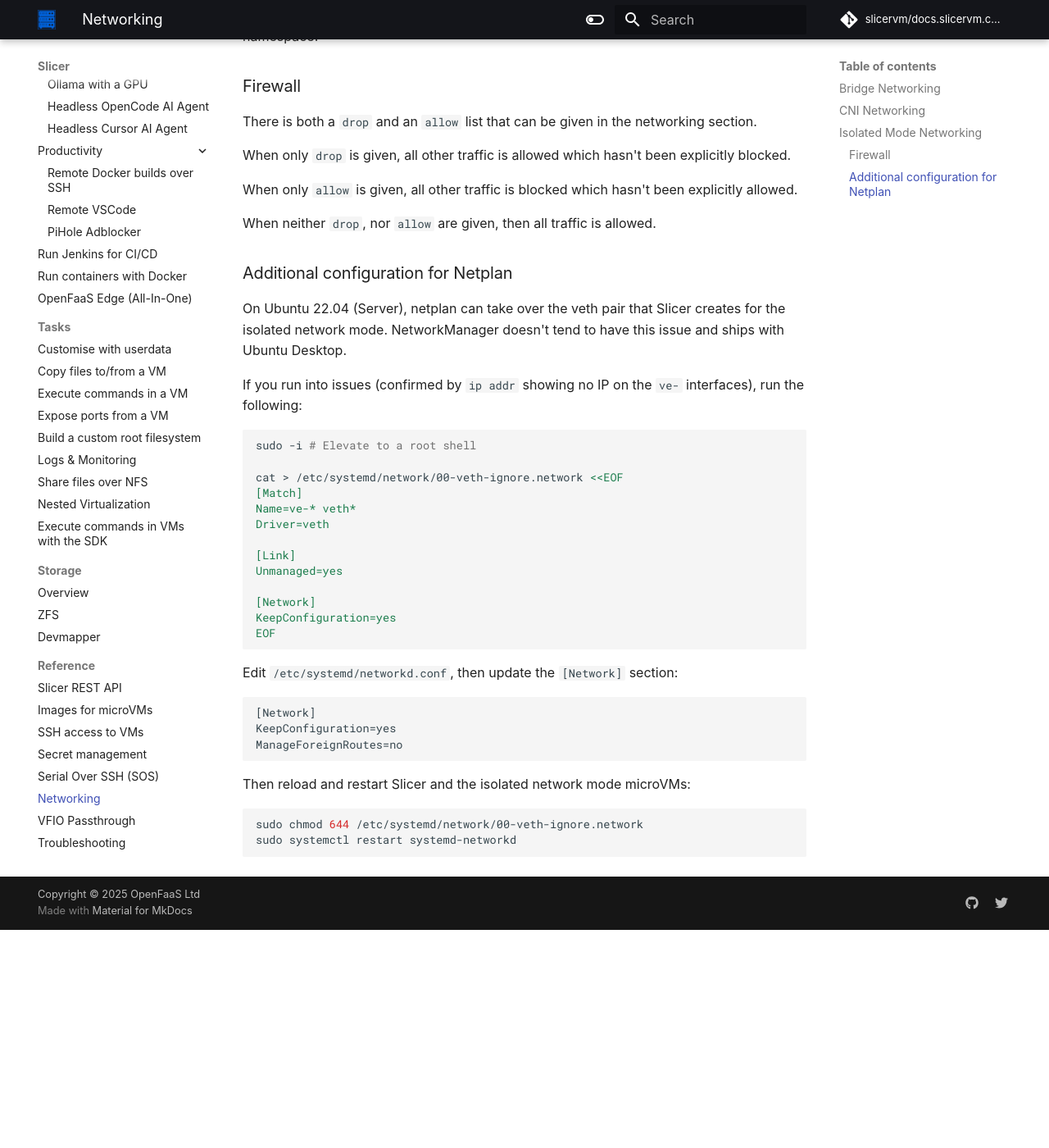
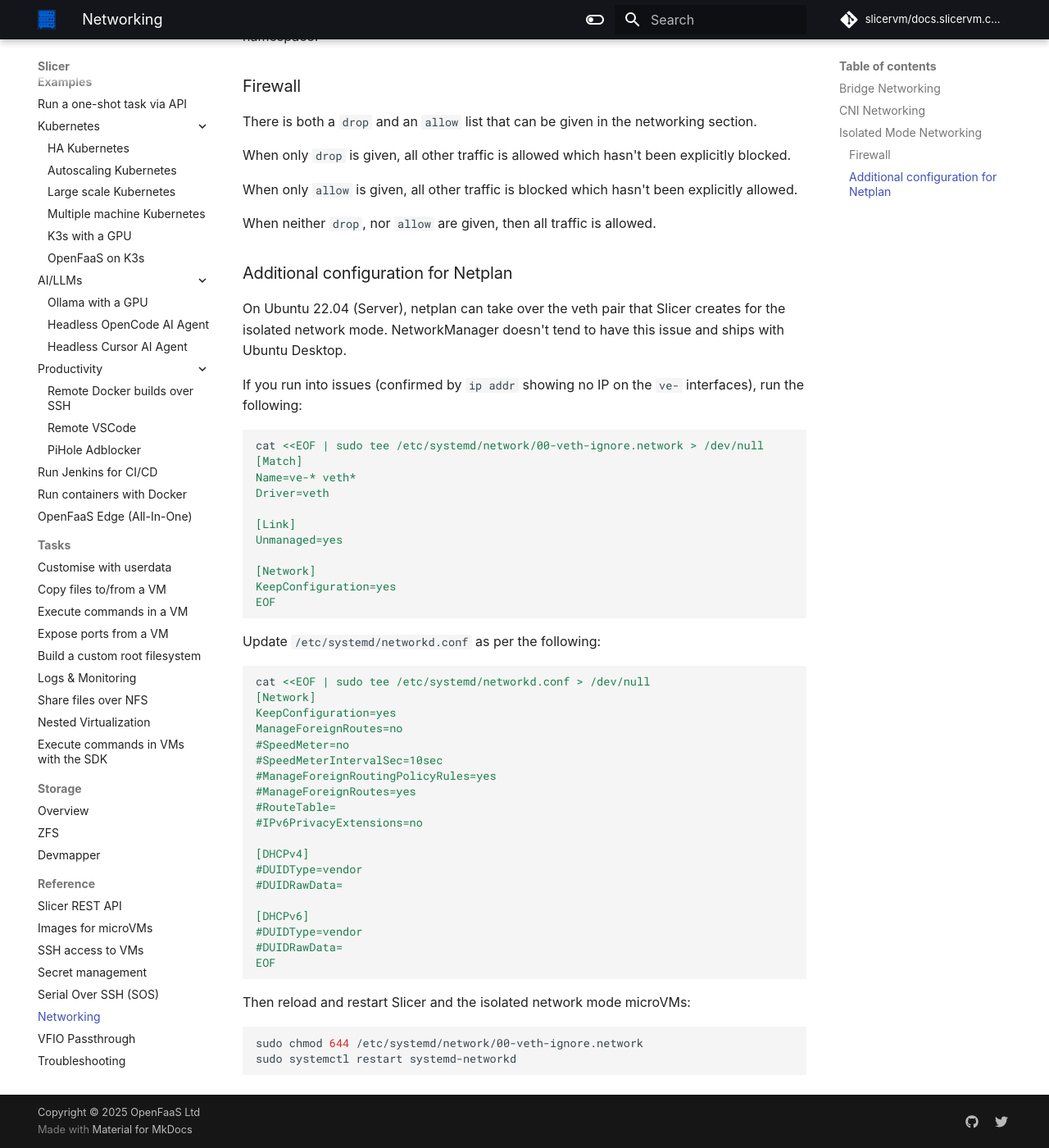
Before and after one commit to slicervm/docs.slicervm.com, an MkDocs documentation site: the page built from docs/reference/networking.md, in a window 1280 px wide and 1400 px high, scrolled down 4110 px. Shown: the whole window at 82% size. Built offline with MkDocs 1.6.1 and Material for MkDocs 9.7.7, drawn with Linux system fonts in a browser that asks for light colours; some web fonts are replaced; comment, search, counter and statistics services are not loaded; before the commit the page ends 5244 px from its top, so only the background shows below that.

Commit message:
Make isolated networking config a one-liner
Signed-off-by: Alex Ellis (OpenFaaS Ltd) <alexellis2@gmail.com>

````diff
--- a/docs/reference/networking.md
+++ b/docs/reference/networking.md
@@ -156,9 +156,7 @@
 If you run into issues (confirmed by `ip addr` showing no IP on the `ve-` interfaces), run the following:
 
 ```bash
-sudo -i # Elevate to a root shell
-
-cat > /etc/systemd/network/00-veth-ignore.network <<EOF
+cat <<EOF | sudo tee /etc/systemd/network/00-veth-ignore.network > /dev/null
 [Match]
 Name=ve-* veth*
 Driver=veth
@@ -171,12 +169,28 @@
 EOF
 ```
 
-Edit `/etc/systemd/networkd.conf`, then update the `[Network]` section:
+Update `/etc/systemd/networkd.conf` as per the following:
 
-```
+```bash
+cat <<EOF | sudo tee /etc/systemd/networkd.conf > /dev/null
 [Network]
 KeepConfiguration=yes
 ManageForeignRoutes=no
+#SpeedMeter=no
+#SpeedMeterIntervalSec=10sec
+#ManageForeignRoutingPolicyRules=yes
+#ManageForeignRoutes=yes
+#RouteTable=
+#IPv6PrivacyExtensions=no
+
+[DHCPv4]
+#DUIDType=vendor
+#DUIDRawData=
+
+[DHCPv6]
+#DUIDType=vendor
+#DUIDRawData=
+EOF
 ```
 
 Then reload and restart Slicer and the isolated network mode microVMs:
````
